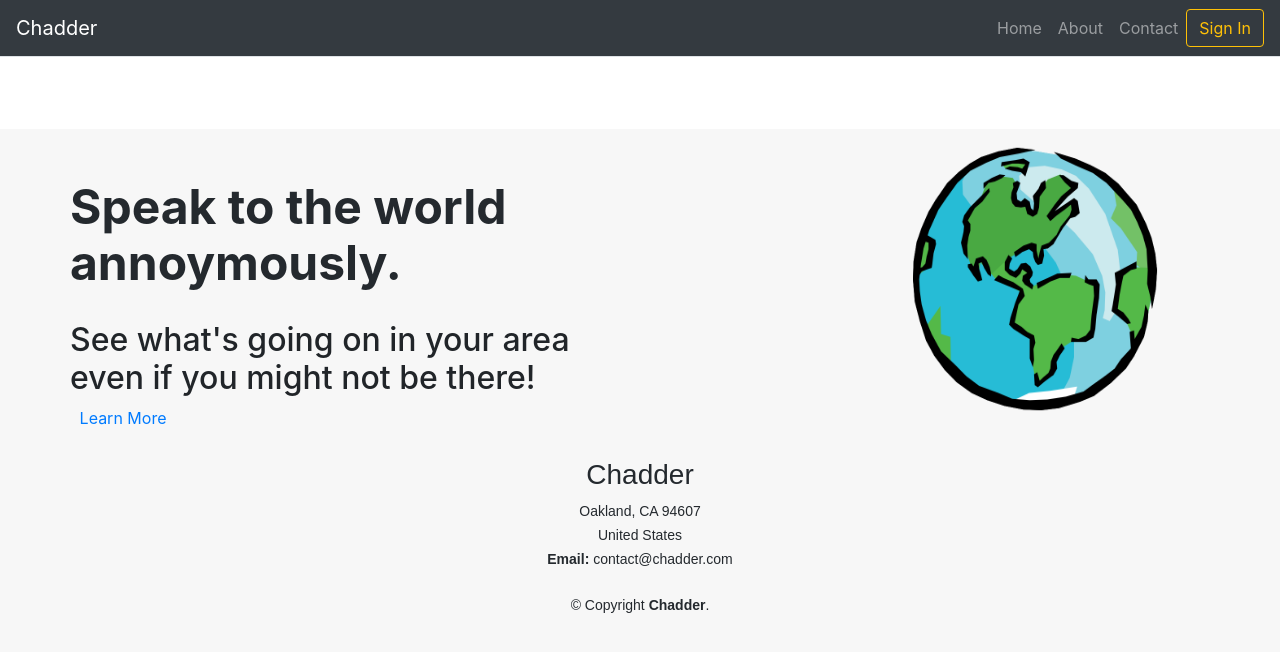
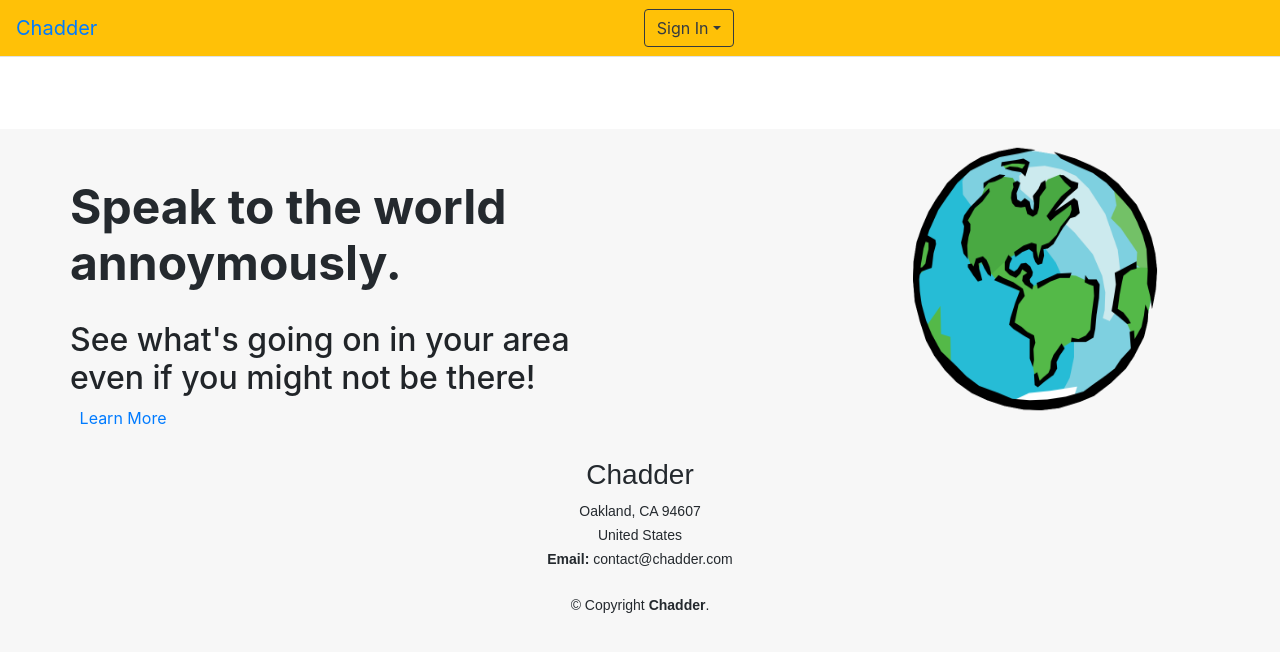
Before and after one commit to neilhammerle/Chadder, a React (Create React App) app in the folder client/: page / in a window 1280 px wide. Shown: the top 652 px of the page. Built offline with nearby package versions, Linux system fonts and the light colour scheme.

Commit message:
adds updates on navbar

```diff
--- a/client/src/components/Nav/index.js
+++ b/client/src/components/Nav/index.js
@@ -4,30 +4,43 @@ import { BrowserRouter as Router } from 'react-router-dom'
 
 import Button from 'react-bootstrap/Button'
 import Form from 'react-bootstrap/Form'
-import Nav from 'react-bootstrap/Nav'
 import Navbar from 'react-bootstrap/Navbar'
 import Container from 'react-bootstrap/Container';
+import Dropdown from 'react-bootstrap/Dropdown'
 
 const index = () => {
     return (
         <div>
             <Router>
                 <Container className="p-0" fluid={true}>
-                    <Navbar className='border-bottom' bg='dark' variant='dark' expand='lg'>
+                    <Navbar className='border-bottom' bg='warning' variant='warning' expand='sm'>
                         <Navbar.Brand href="/">Chadder</Navbar.Brand>
+                        <Navbar.Collapse className='justify-content-center'>
+                            <Form inline>
+                                <Dropdown>
+                                    <Dropdown.Toggle variant='outline-dark'>
+                                        Sign In
+                                </Dropdown.Toggle>
+                                    <Dropdown.Menu>
+                                        <Form>
+                                            <Form.Group controlId="Email">
+                                                <Form.Label>Email Here</Form.Label>
+                                                <Form.Control type="email" placeholder="Enter email" />
+                                            </Form.Group>
 
-                        <Navbar.Toggle className='border-0' aria-controls='navbar-toggle' />
-                        <Navbar.Collapse id='navbar-toggle'>
-                            <Nav className='ml-auto'>
-                                <Nav.Link href='/'>Home</Nav.Link>
-                                <Nav.Link href='/About'>About</Nav.Link>
-                                <Nav.Link href='/Contact'>Contact</Nav.Link>
-                            </Nav>
+                                            <Form.Group controlId="formBasicPassword">
+                                                <Form.Label>Password</Form.Label>
+                                                <Form.Control type="password" placeholder="Password" />
+                                            </Form.Group>
+                                            <Button variant="outline-warning" type="submit">
+                                                Submit
+                                            </Button>
+                                        </Form>
+                                    </Dropdown.Menu>
+                                </Dropdown>
+                            </Form>
+
                         </Navbar.Collapse>
-
-                        <Form inline>
-                            <Button variant='outline-warning'>Sign In</Button>
-                        </Form>
                     </Navbar>
                 </Container>
             </Router>
```
Also changed, not shown: client/src/pages/Signin.js (added, +11 -0 lines).
